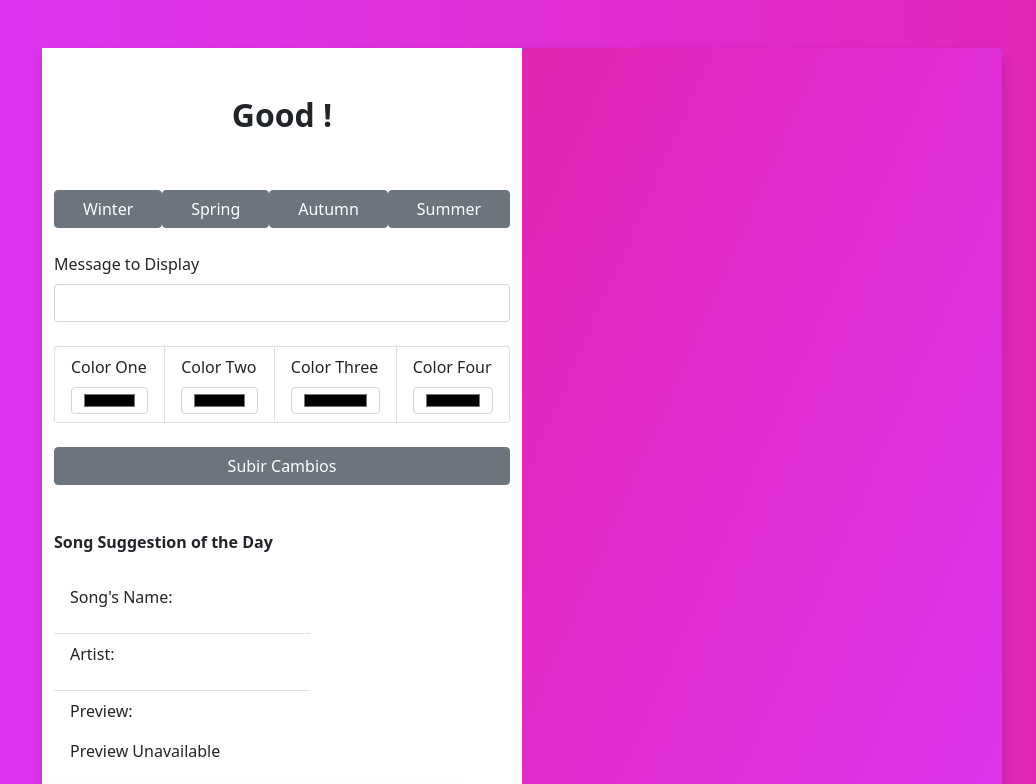
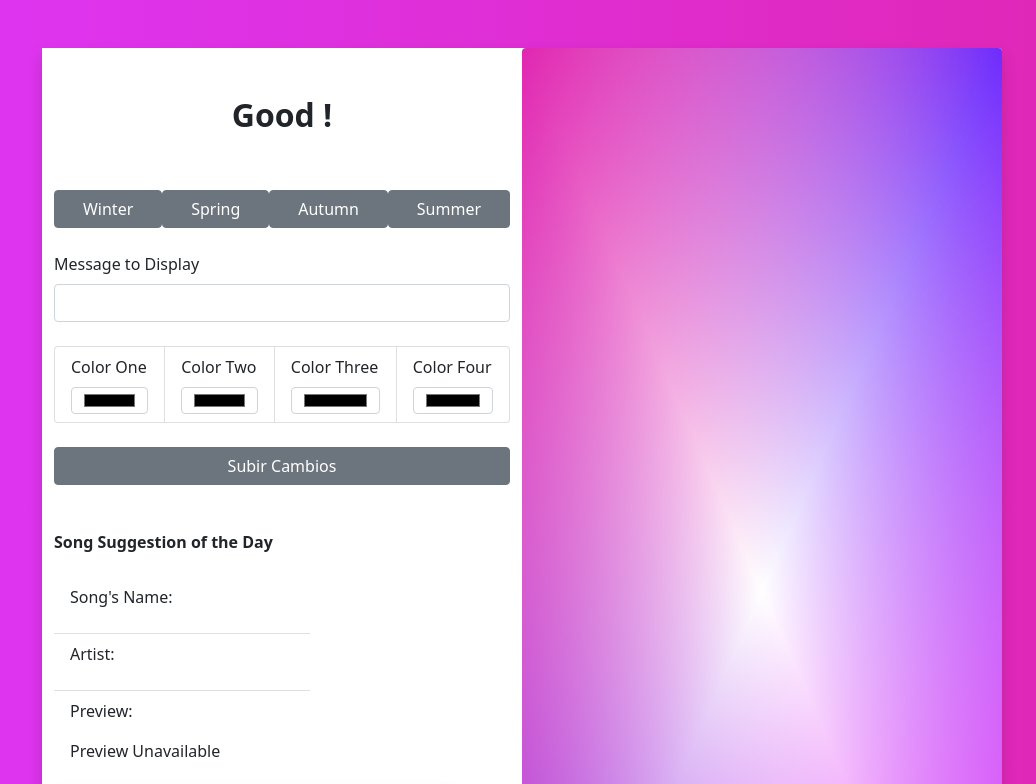
Before and after one commit to sebastianibam002/MessageViewer, a Django app: template home/templates/home/index.html in a window 1280 px wide. Shown: the top 784 px of the page, without its empty margins (118-1154 px from the left). Run offline with Django 4.2, Linux system fonts and the light colour scheme; the template is opened without the code that fills it, so the values that code supplies are empty.

Commit message:
change the background

```diff
--- a/home/templates/home/index.html
+++ b/home/templates/home/index.html
@@ -19,8 +19,10 @@
 
         .bg{
             background-position: center center;
+            background: linear-gradient(to top left, var(--first), rgba(255, 153, 150, 0), var(--second)), linear-gradient(to top right, var(--third), rgba(255, 153, 150, 0), var(--fourth)) rgba(255, 153, 150, 0);
+            /**
             background: linear-gradient(to top left, var(--first), var(--second)), linear-gradient(to top right, var(--third), var(--fourth));
-
+            **/
         }
 
     </style>
@@ -96,7 +98,7 @@ function changeToSummer() {
   </head>
   <body onload="changeBgColor('#DE36F7', '#E026B1', '#9526E0', '#6E2BFC')">
     <script src="https://cdn.jsdelivr.net/npm/bootstrap@5.1.3/dist/js/bootstrap.bundle.min.js" integrity="sha384-ka7Sk0Gln4gmtz2MlQnikT1wXgYsOg+OMhuP+IlRH9sENBO0LRn5q+8nbTov4+1p" crossorigin="anonymous"></script>
-    <div class="container w-75 bg-primary mt-5 rounded shadow">
+    <div class="container w-75 bg-white mt-5 rounded shadow">
         <div class="row align-items-stretch">
 
             <div class="col bg-white">
```
Also changed, not shown: 1 other file.
